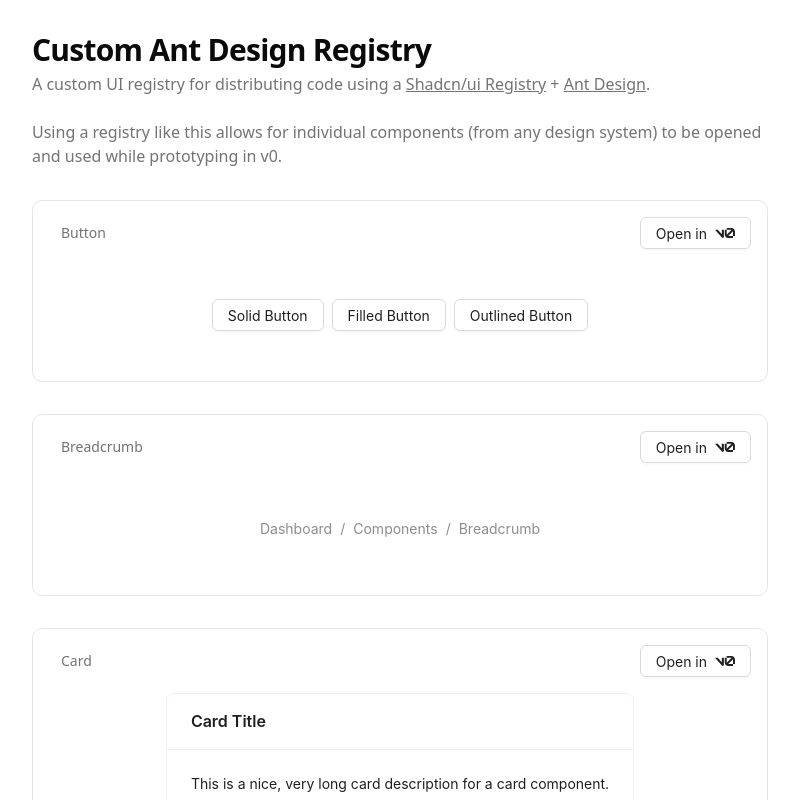
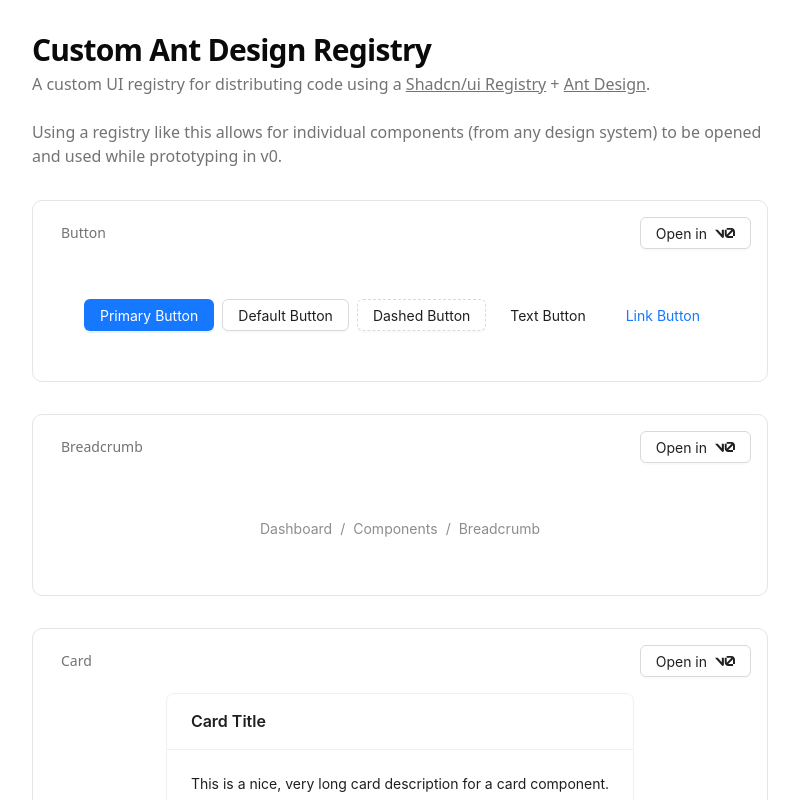
Before and after one commit to willsather/shadcn-ant-registry, a Next.js app: page / in a window 1280 px wide. Shown: the top 800 px of the page, without its empty margins (240-1039 px from the left). Built offline with nearby package versions, Linux system fonts and the light colour scheme; no server answers; what @ant-design/nextjs-registry would draw is missing.

Commit message:
fix: button types

```diff
--- a/app/page.tsx
+++ b/app/page.tsx
@@ -41,10 +41,12 @@ export default function Home() {
             <h2 className="text-muted-foreground text-sm sm:pl-3">Button</h2>
             <OpenInV0Button name="button" className="w-fit" />
           </div>
-          <div className="relative flex min-h-[100px] items-center justify-center gap-2">
-            <Button variant="solid">Solid Button</Button>
-            <Button variant="filled">Filled Button</Button>
-            <Button variant="outlined">Outlined Button</Button>
+          <div className="relative flex min-h-[100px] flex-wrap items-center justify-center gap-2">
+            <Button type="primary">Primary Button</Button>
+            <Button>Default Button</Button>
+            <Button type="dashed">Dashed Button</Button>
+            <Button type="text">Text Button</Button>
+            <Button type="link">Link Button</Button>
           </div>
         </div>
 
```
